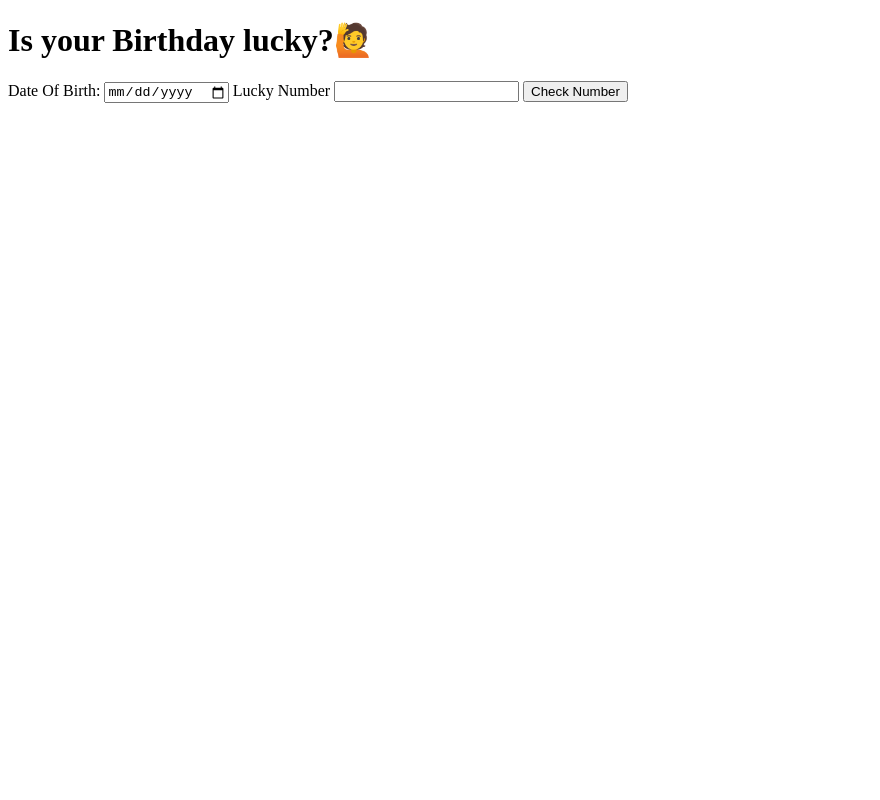
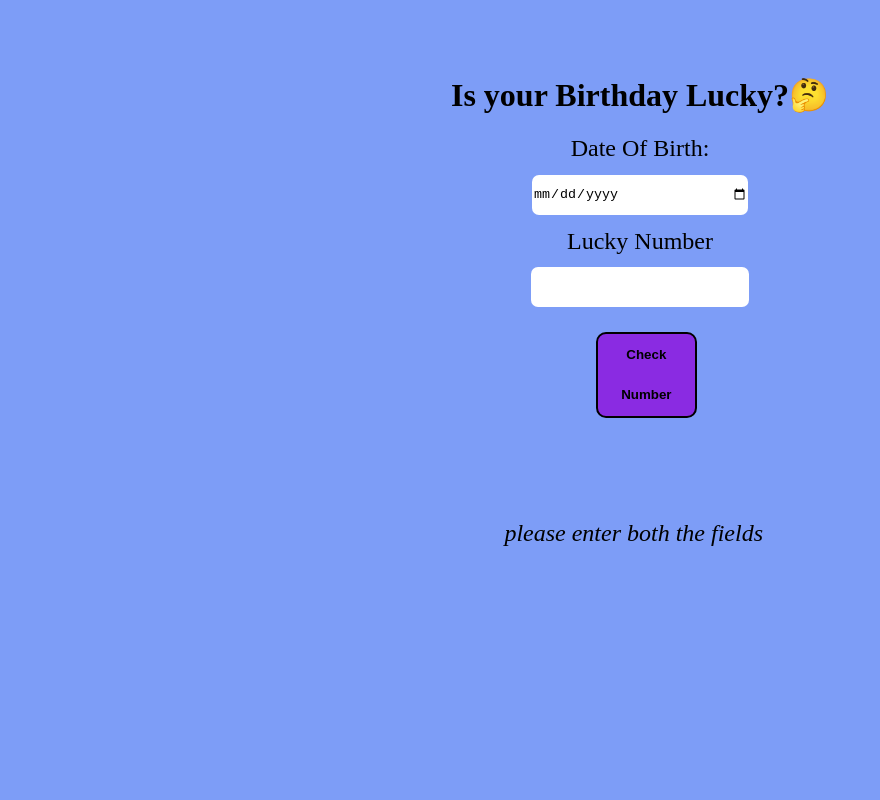
Before and after one commit to MonikaJhingan/mark11, a plain HTML site: page index.html in a window 1280 px wide. Both pictures are taken after a click on the button "Check Number". Shown: the top 800 px of the page, without its empty margins (0-880 px from the left). Drawn offline with Linux system fonts and the light colour scheme.

Commit message:
initial commit

```diff
--- a/index.html
+++ b/index.html
@@ -1,24 +1,35 @@
+
+
 <!DOCTYPE html>
 <html lang="en">
 <head>
     <meta charset="UTF-8">
     <meta http-equiv="X-UA-Compatible" content="IE=edge">
     <meta name="viewport" content="width=device-width, initial-scale=1.0">
-    <link href="style.css" rel="stylesheet" type="text/css"/>
-    <title>Document</title>
+    <link rel="stylesheet" href="mark11.css">
+    <title>Lucky Birthday</title>
 </head>
-<body>
-    <h1>Is your Birthday lucky?🙋 </h1>
-    <div class ="container">
-        <label for="date-of-birth">Date Of Birth:</label>
-        <input type="date" id="date-of-birth">
-        <label for="lucky-number">Lucky Number</label>
-        <input id="lucky-number" type="number">
-        <button id="check-number">Check Number</button>
 
+<body style="background-color: rgb(125, 157, 247);">
+    <h1 style="text-align: center; margin-top: 6%;">Is your Birthday Lucky?🤔</h1>
+    <div class="container">
+        <div class="nan"><label for="date-of-birth" class="nal">Date Of Birth:</label></div>
+        <div class="dte"><input type="date" id="date-of-birth"></div>
+        <div class="nan" style="padding-top: 1%;"><label for="lucky-number" class="nal">Lucky Number</label></div>
+        <div class="dte"><input id="lucky-number" type="number"></div>
+        <button id="check-number"><b>Check Number</b></button>
+        <div id="output-box" disabled></div>
     </div>
+    <footer
+    style="margin-top: 150px;text-align: center; margin-right: 50px; padding-top: 15%">
+        <p>©| 2021|Gulnaaz</p>
+        <span style="background-color: black; padding-top: 20px;">
+            <a href="#"><img src ="github.svg" style="height: 25px;"></a>
+            <img src="discord.svg" style="height: 25px;">
+            <a href="#"><img src ="twitter.svg" style="height: 25px;"></a>
+            <img src="instagram.svg" style="height: 25px;">
 
-    <script src="script.js"></script>
-
+        </span></footer>
+    <script src="mark11.js"></script>
 </body>
 </html>
--- /dev/null
+++ b/mark11.css
@@ -0,0 +1,43 @@
+
+
+.nan{
+    text-align: center;
+    font-size: 150%;
+}
+#date-of-birth{
+    margin-top: 1%;
+    width: 17%;
+    line-height: 38px;
+    border-radius: 7px 7px 7px 7px;
+    border-style: none;
+}
+.dte{
+    text-align: center;
+}
+#lucky-number{
+    margin-top: 1%;
+    width: 17%;
+    line-height: 38px;
+    border-radius: 7px 7px 7px 7px;
+    border-style: none;
+}
+#check-number{
+    margin-top: 2%;
+    text-align: center;
+    /* height: 20%; */
+    width: 8%;
+    margin-left: 46.5%;
+    line-height: 300%;
+    border-width: 3%;
+    border-style: none;
+    border-radius: 10px 10px 10px 10px;
+    background-color:blueviolet;
+    border:2px solid black;
+}
+#output-box{
+    text-align: center;
+    margin-right: 1%;
+    font-style: oblique;
+    font-size: 150%;
+    margin-top: 8%;
+    }
--- /dev/null
+++ b/mark11.js
@@ -0,0 +1,37 @@
+const dateOfBirth = document.querySelector("#date-of-birth")
+const luckyNumber = document.querySelector("#lucky-number")
+const checkNumberButton = document.querySelector("#check-number")
+const outputBox = document.querySelector("#output-box")
+console.log(dateOfBirth)
+
+function compareValues(sum, luckyNumber) {
+    if (sum % luckyNumber === 0) {
+        outputBox.innerText = "your birthday is lucky";
+    } else {
+        outputBox.innerText = "your birthday is not lucky";
+    }
+}
+
+function checkBirthdayIsLucky() {
+    const dob = dateOfBirth.value
+    const sum = calculateSum(dob);
+    console.log(sum, dob)
+
+    if (sum && dob) {
+        compareValues(sum, luckyNumber.value)
+    } else {
+        outputBox.innerText = "please enter both the fields"
+    }
+
+}
+
+function calculateSum(dob) {
+    console.log(dob)
+    dob = dob.replaceAll("-", "");
+    let sum = 0;
+    for (let index = 0; index < dob.length; index++) {
+        sum = sum + Number(dob.charAt(index))
+    }
+    return sum
+}
+checkNumberButton.addEventListener("click", checkBirthdayIsLucky)
--- a/script.js
+++ /dev/null
@@ -1,22 +0,0 @@
-const dateOfBirth=document.querySelector("#date-of-birth");
-const luckNumber=document.querySelector("#lucky-number");
-const checkNumberBtn=document.querySelector("check-number");
-
-
-
-function checkNumberIsLucky(){
-
-const date=dateOfBirth.value;
-const sum=calculateSum(date);
-console.log(sum);
-
-
-}
-
-
-
-checkNumberBtn("click",function getvalues(){
-
-    console.log(dateOfBirth.value,luckyNumber.value);
-
- })
```
Also changed, not shown: discord.svg (added), github.svg (added), instagram.svg (added), twitter.svg (added).
